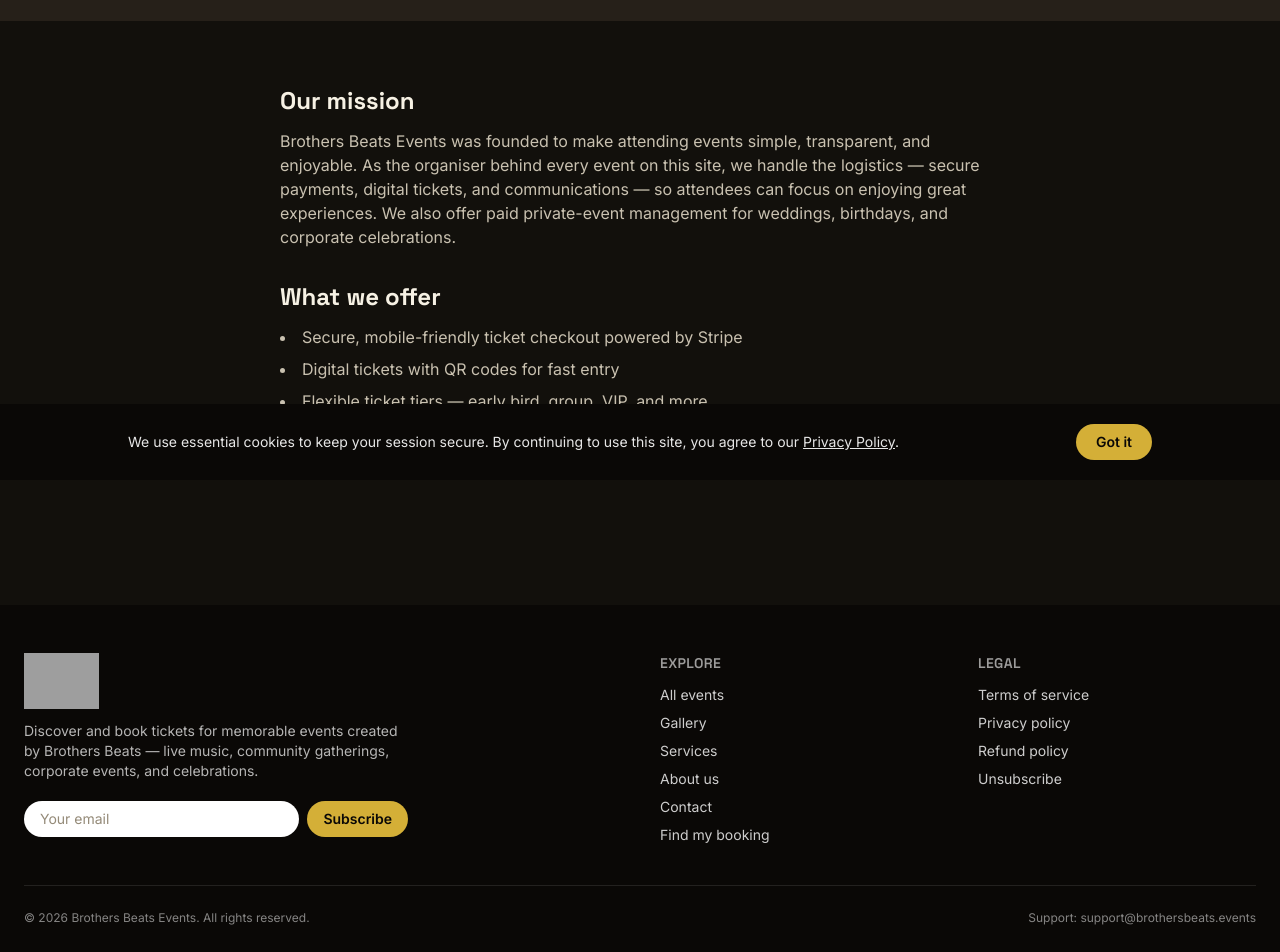
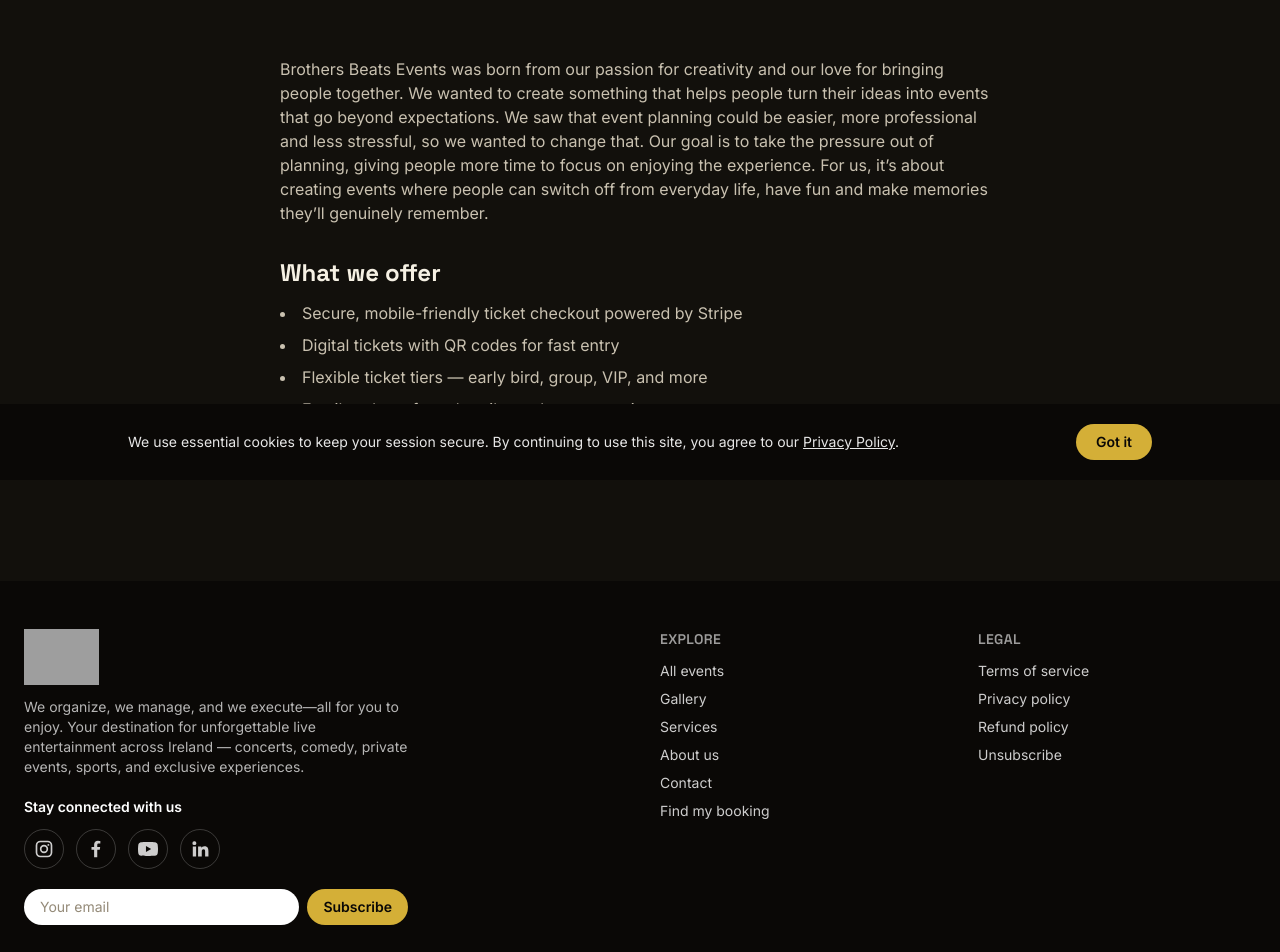
Before and after one commit to brothersbeatsevents/BrothersBeats, a Next.js app in the folder frontend/: page /about in a window 1280 px wide. Shown: the part 320-1272 px from the top of the page. Built offline with nearby package versions, Linux system fonts and the light colour scheme; no server answers; grey boxes are pictures that could not be loaded.

Commit message:
UI changes

```diff
--- a/frontend/next.config.ts
+++ b/frontend/next.config.ts
@@ -1,6 +1,11 @@
 import type { NextConfig } from 'next';
+import { PHASE_DEVELOPMENT_SERVER } from 'next/constants';
 
-const nextConfig: NextConfig = {
+const nextConfig = (phase: string): NextConfig => ({
+  // Keep `next dev` artifacts separate from production builds. Next otherwise
+  // writes both processes to `.next`, so running `npm run build` while the dev
+  // server is open can remove manifests that the dev server is actively using.
+  distDir: phase === PHASE_DEVELOPMENT_SERVER ? '.next-dev' : '.next',
   images: {
     unoptimized: true,
   },
@@ -40,6 +45,6 @@ const nextConfig: NextConfig = {
       },
     ];
   },
-};
+});
 
 export default nextConfig;
--- a/frontend/src/app/about/page.tsx
+++ b/frontend/src/app/about/page.tsx
@@ -14,21 +14,22 @@ export default function AboutPage() {
         <div className="max-w-4xl mx-auto px-4 sm:px-6 py-16 text-center">
           <h1 className="font-display font-bold text-4xl sm:text-5xl text-bb-text">About Brothers Beats</h1>
           <p className="mt-4 text-lg text-bb-text-secondary max-w-2xl mx-auto">
-            Brothers Beats creates and hosts unforgettable events — from live music to community
-            gatherings and corporate celebrations — and sells the tickets to attend them.
+            Your destination for unforgettable live entertainment across Ireland — concerts,
+            comedy, private events, sports, and exclusive experiences.
           </p>
         </div>
       </section>
 
       <section className="max-w-3xl mx-auto px-4 sm:px-6 py-16 space-y-8">
         <div>
-          <h2 className="font-display font-bold text-2xl text-bb-text mb-3">Our mission</h2>
           <p className="text-bb-text-secondary">
-            Brothers Beats Events was founded to make attending events simple, transparent, and
-            enjoyable. As the organiser behind every event on this site, we handle the
-            logistics — secure payments, digital tickets, and communications — so attendees can
-            focus on enjoying great experiences. We also offer paid private-event management for
-            weddings, birthdays, and corporate celebrations.
+            Brothers Beats Events was born from our passion for creativity and our love for bringing
+            people together. We wanted to create something that helps people turn their ideas into
+            events that go beyond expectations. We saw that event planning could be easier, more
+            professional and less stressful, so we wanted to change that. Our goal is to take the
+            pressure out of planning, giving people more time to focus on enjoying the experience.
+            For us, it’s about creating events where people can switch off from everyday life, have
+            fun and make memories they’ll genuinely remember.
           </p>
         </div>
         <div>
--- a/frontend/src/components/Footer.tsx
+++ b/frontend/src/components/Footer.tsx
@@ -6,6 +6,31 @@ import { usePathname } from 'next/navigation';
 import { useState } from 'react';
 import { subscribe } from '@/lib/api';
 import { SITE_CONFIG } from '@/lib/site-config';
+
+const socialLinks = [
+  {
+    name: 'Instagram',
+    href: SITE_CONFIG.socials.instagram,
+    icon: (
+      <path d="M7.75 2h8.5A5.76 5.76 0 0 1 22 7.75v8.5A5.76 5.76 0 0 1 16.25 22h-8.5A5.76 5.76 0 0 1 2 16.25v-8.5A5.76 5.76 0 0 1 7.75 2Zm0 2A3.75 3.75 0 0 0 4 7.75v8.5A3.75 3.75 0 0 0 7.75 20h8.5A3.75 3.75 0 0 0 20 16.25v-8.5A3.75 3.75 0 0 0 16.25 4h-8.5ZM12 7a5 5 0 1 1 0 10 5 5 0 0 1 0-10Zm0 2a3 3 0 1 0 0 6 3 3 0 0 0 0-6Zm5.25-3.1a1.17 1.17 0 1 1 0 2.34 1.17 1.17 0 0 1 0-2.34Z" />
+    ),
+  },
+  {
+    name: 'Facebook',
+    href: SITE_CONFIG.socials.facebook,
+    icon: <path d="M13.5 22v-9h3l.5-3.5h-3.5V7.25c0-1 .28-1.75 1.78-1.75H17.2V2.38A25.8 25.8 0 0 0 14.4 2C11.63 2 9.75 3.68 9.75 6.78V9.5H6.6V13h3.15v9h3.75Z" />,
+  },
+  {
+    name: 'YouTube',
+    href: SITE_CONFIG.socials.youtube,
+    icon: <path d="M23.5 6.2a3 3 0 0 0-2.1-2.12C19.55 3.58 12 3.58 12 3.58s-7.55 0-9.4.5A3 3 0 0 0 .5 6.2 31.2 31.2 0 0 0 0 12a31.2 31.2 0 0 0 .5 5.8 3 3 0 0 0 2.1 2.12c1.85.5 9.4.5 9.4.5s7.55 0 9.4-.5a3 3 0 0 0 2.1-2.12A31.2 31.2 0 0 0 24 12a31.2 31.2 0 0 0-.5-5.8ZM9.55 15.57V8.43L15.82 12l-6.27 3.57Z" />,
+  },
+  {
+    name: 'LinkedIn',
+    href: SITE_CONFIG.socials.linkedin,
+    icon: <path d="M5.34 7.31A2.31 2.31 0 1 1 5.34 2.7a2.31 2.31 0 0 1 0 4.62ZM3.35 21h3.98V9H3.35v12Zm6.35-12h3.82v1.64h.05c.53-1.01 1.83-2.08 3.77-2.08 4.03 0 4.78 2.65 4.78 6.1V21h-3.98v-5.62c0-1.34-.02-3.07-1.87-3.07-1.88 0-2.16 1.46-2.16 2.97V21H9.7V9Z" />,
+  },
+] as const;
 
 export default function Footer() {
   const pathname = usePathname();
@@ -34,8 +59,26 @@ export default function Footer() {
           <div className="md:col-span-2">
             <Image src="/images/BBlogo3.png" alt="Brothers Beats logo" width={168} height={112} className="h-14 w-auto object-contain" />
             <p className="mt-3 text-sm text-white/70 max-w-sm">
-              {SITE_CONFIG.description}
+              {SITE_CONFIG.mission} {SITE_CONFIG.description}
             </p>
+            <p className="mt-5 text-sm font-semibold text-white">Stay connected with us</p>
+            <div className="mt-3 flex items-center gap-3" aria-label="Follow Brothers Beats Events">
+              {socialLinks.map((social) => (
+                <a
+                  key={social.name}
+                  href={social.href}
+                  target="_blank"
+                  rel="noopener noreferrer"
+                  aria-label={`Follow Brothers Beats Events on ${social.name}`}
+                  title={social.name}
+                  className="flex h-10 w-10 items-center justify-center rounded-full border border-white/20 text-white/80 transition-colors hover:border-bb-gold-light hover:bg-bb-gold hover:text-bb-ink focus:outline-none focus:ring-2 focus:ring-bb-gold-light focus:ring-offset-2 focus:ring-offset-bb-ink"
+                >
+                  <svg viewBox="0 0 24 24" aria-hidden="true" className="h-5 w-5 fill-current">
+                    {social.icon}
+                  </svg>
+                </a>
+              ))}
+            </div>
             <form onSubmit={handleSubscribe} className="mt-5 flex gap-2 max-w-sm">
               <input
                 type="email"
--- a/frontend/src/components/Header.tsx
+++ b/frontend/src/components/Header.tsx
@@ -27,7 +27,7 @@ export default function Header() {
         <div className="flex justify-between items-center h-16">
           <Link href="/" className="flex items-center gap-2 shrink-0">
             <Image src="/images/BBlogo.png" alt="Brothers Beats logo" width={40} height={40} className="h-10 w-10 object-contain" priority />
-            <span className="font-display text-xl font-bold text-bb-text">
+            <span className="hidden sm:inline font-display text-xl font-bold text-bb-text">
               Brothers <span className="text-bb-gold">Beats</span>
             </span>
           </Link>
@@ -91,10 +91,22 @@ export default function Header() {
             )}
           </div>
 
+          <div className="lg:hidden flex items-center gap-1">
+            {isAdmin && (
+              <Link
+                href="/admin"
+                onClick={() => setMobileOpen(false)}
+                className="rounded-full bg-bb-gold px-3 py-2 text-sm font-semibold text-bb-ink transition-colors hover:bg-bb-gold-dark"
+              >
+                Admin
+              </Link>
+            )}
             <button
               onClick={() => setMobileOpen(!mobileOpen)}
-            className="lg:hidden p-2 text-bb-text"
-            aria-label="Toggle menu"
+              className="p-2 text-bb-text"
+              aria-label={mobileOpen ? 'Close menu' : 'Open menu'}
+              aria-expanded={mobileOpen}
+              aria-controls="mobile-navigation"
             >
               <svg className="w-6 h-6" fill="none" stroke="currentColor" viewBox="0 0 24 24">
                 {mobileOpen ? (
@@ -105,9 +117,10 @@ export default function Header() {
               </svg>
             </button>
           </div>
+        </div>
 
         {mobileOpen && (
-          <nav className="lg:hidden pb-6 pt-2 space-y-1 border-t border-bb-border">
+          <nav id="mobile-navigation" className="lg:hidden pb-6 pt-2 space-y-1 border-t border-bb-border">
             {NAV_LINKS.map((link) => (
               <Link
                 key={link.href}
--- a/frontend/src/components/ui/EventFilters.tsx
+++ b/frontend/src/components/ui/EventFilters.tsx
@@ -58,7 +58,7 @@ export default function EventFilters({
         onChange={(e) => onChange({ ...values, sort: e.target.value || undefined })}
         className="rounded-full border border-bb-border bg-bb-surface px-4 py-2.5 text-sm text-bb-text focus:outline-none focus:ring-2 focus:ring-bb-gold"
       >
-        <option value="">Soonest first</option>
+        <option value="">Latest first</option>
         <option value="recent">Recently added</option>
       </select>
     </div>
--- a/frontend/src/lib/json-ld.tsx
+++ b/frontend/src/lib/json-ld.tsx
@@ -14,7 +14,7 @@ export function organizationJsonLd() {
       addressLocality: SITE_CONFIG.address.city,
       addressCountry: SITE_CONFIG.address.country,
     },
-    sameAs: [SITE_CONFIG.socials.facebook, SITE_CONFIG.socials.instagram],
+    sameAs: Object.values(SITE_CONFIG.socials),
   };
 }
 
--- a/frontend/src/lib/site-config.ts
+++ b/frontend/src/lib/site-config.ts
@@ -3,15 +3,19 @@ export const SITE_CONFIG = {
   name: 'Brothers Beats Events',
   tagline: 'Fresh Events. Vibrant Energy.',
   description:
-    'Discover and book tickets for memorable events created by Brothers Beats — live music, community gatherings, corporate events, and celebrations.',
+    'Your destination for unforgettable live entertainment across Ireland — concerts, comedy, private events, sports, and exclusive experiences.',
+  mission:
+    'We organize, we manage, and we execute—all for you to enjoy.',
   url: process.env.NEXT_PUBLIC_SITE_URL || 'https://www.brothersbeats.events',
   ogImage: '/images/og-default.jpg',
   locale: 'en_IE',
   twitter: '@BrothersBeatsEvents',
-  supportEmail: 'support@brothersbeats.events',
+  supportEmail: 'brothersbeatsevents@gmail.com',
   socials: {
-    facebook: 'https://www.facebook.com/brothersbeatsevents',
-    instagram: 'https://www.instagram.com/brothersbeatsevents',
+    instagram: 'https://www.instagram.com/brothersbeatsevents?igsh=bzJ1dmJ4djc4NGEz&utm_source=qr',
+    facebook: 'https://www.facebook.com/share/1HRsyGnwbJ/?mibextid=wwXIfr',
+    youtube: 'https://www.youtube.com/@BrothersbeatsEvents',
+    linkedin: 'https://www.linkedin.com/in/brothersbeats-events-a29645428?trk=contact-info',
   },
   address: {
     street: 'Dublin, Ireland',
--- a/frontend/tsconfig.json
+++ b/frontend/tsconfig.json
@@ -18,6 +18,6 @@
       "@/*": ["./src/*"]
     }
   },
-  "include": ["next-env.d.ts", "**/*.ts", "**/*.tsx", ".next/types/**/*.ts"],
+  "include": ["next-env.d.ts", "**/*.ts", "**/*.tsx", ".next/types/**/*.ts", ".next-dev/types/**/*.ts"],
   "exclude": ["node_modules"]
 }
```
Also changed, not shown: frontend/src/app/unsubscribe/page.tsx (+70 -9 lines), 1 other file (tests, documents, lock files or other folders). Lines whose indentation alone changed are shown as unchanged.
